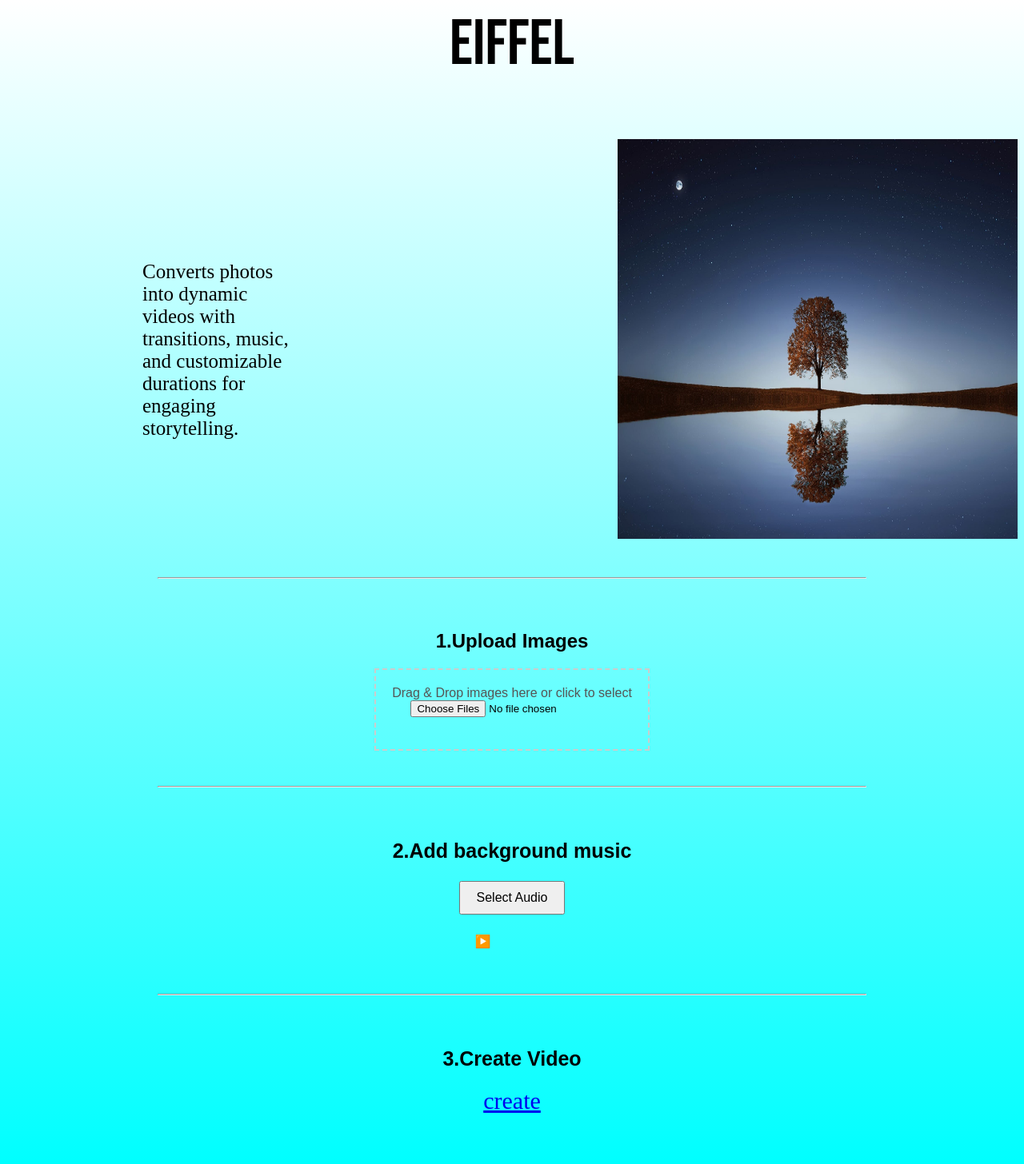
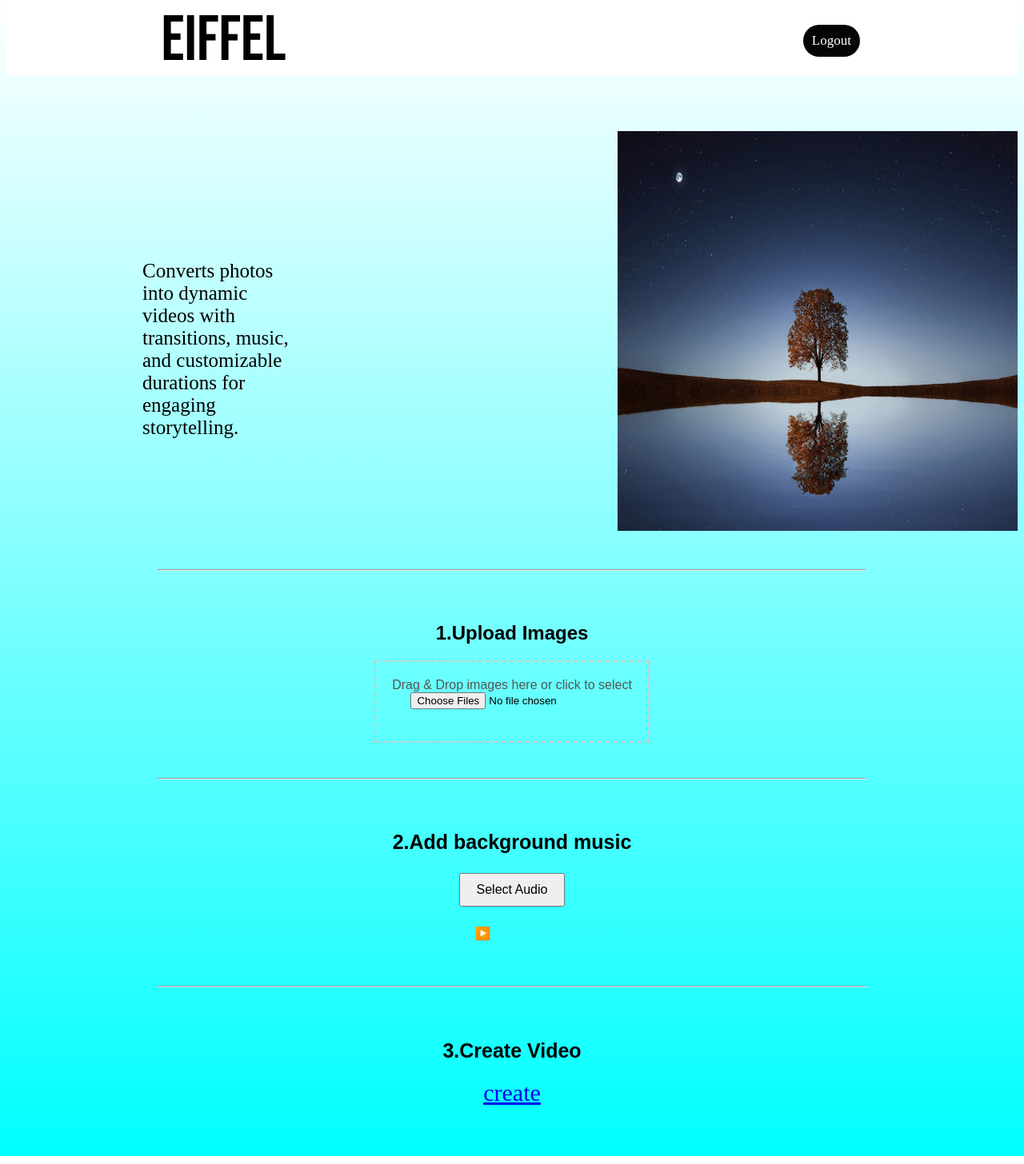
Before and after one commit to SaiVeekshithKotha/ISS-Project-Phase1, a Flask app: template templates/function.html in a window 1280 px wide. Shown: the whole page at 80% size. Run offline with Flask 3, Linux system fonts and the light colour scheme; the template is opened without the code that fills it, so the values that code supplies are empty; some web fonts are replaced.

Commit message:
Add files via upload

```diff
--- a/static/styles/style2.css
+++ b/static/styles/style2.css
@@ -152,3 +152,38 @@ button {
     /* margin-left: 120px; */
     text-align: center;
 }
+.topbar {
+    margin: 0 auto;
+    display: flex;
+    flex-direction: row;
+    flex-wrap: nowrap;
+    justify-content: space-around;
+    background-color:white;
+    /* border-radius: 25px; */
+    /* width: 100%; */
+    height:10px;
+    align-items: center;
+    padding: 3%;
+}
+
+.logout {
+    background-color: rgb(5, 5, 5);
+    border-radius: 25px;
+    padding:3px;
+    font-size: 15px;
+    margin-right: 0.3%;
+}
+
+.logout a {
+    float:right;
+    color: rgb(255, 255, 255);
+    text-align: center;
+    padding: 7px 8px;
+    font-size: 17px;
+}
+
+.logout a:hover {
+    background-color: rgba(240, 243, 240, 0.46);
+    color: white;
+    border-radius: 25px;
+}
--- a/templates/function.html
+++ b/templates/function.html
@@ -13,11 +13,25 @@
 </head>
 
 <body>
-    <div class="a">
-        Eiffel
+    <div class="topbar">
+        <div class="a">
+            Eiffel
+        </div>
+        <div>
+            &nbsp;&nbsp;&nbsp;&nbsp;&nbsp;&nbsp;
+        </div>
+        <div class="logout">
+            <a href="{{url_for('logout')}}" target="_blank" style="text-decoration: none;color: white;">Logout</a>
+        </div>
     </div>
     <div class="d">
         <div class="b">
+            <div style="width: 40%;padding: 5%;">
+                {%if userName %}
+                <h2 style="color: tomato;font: 50;">Hey! {{userName}}</h2>
+                {%endif%}
+
+            </div>
             Converts photos into dynamic videos with transitions, music, and customizable durations for engaging storytelling.
 
         </div>
```
